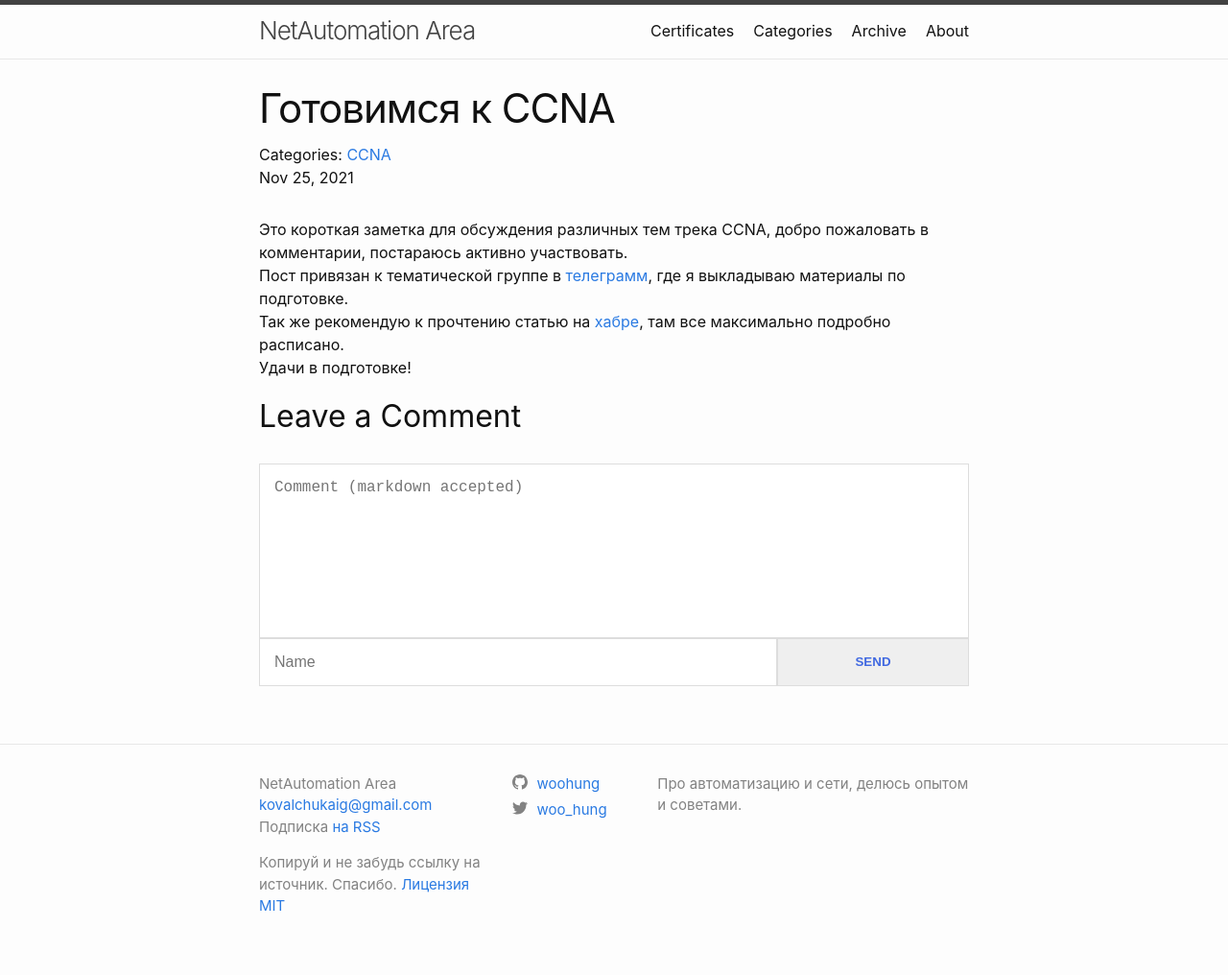
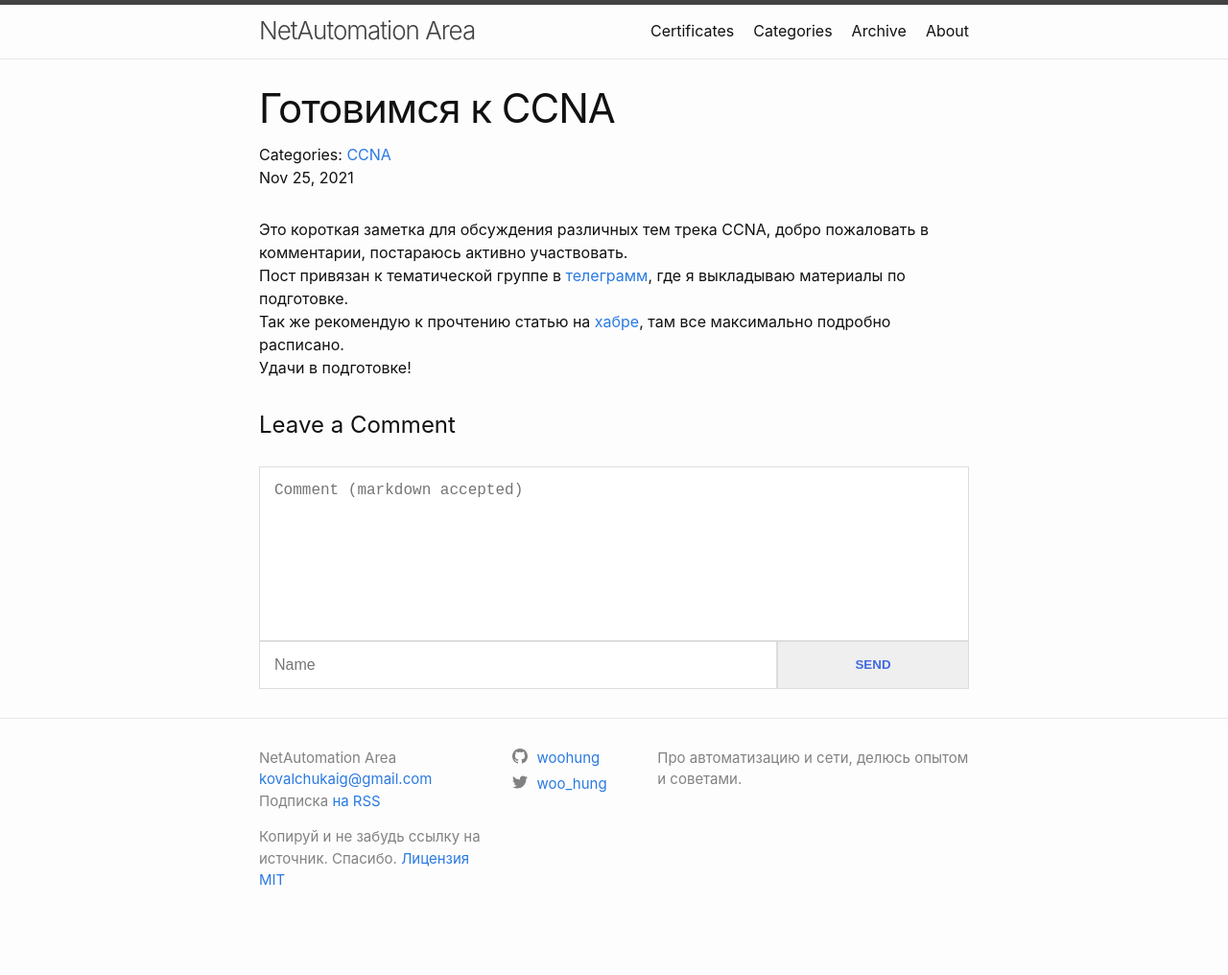
Before and after one commit to woohung/woohung.github.io, a Jekyll site: the page built from _posts/2021-11-25-Готовимся к CCNA.md, in a window 1280 px wide. Shown: the whole page at 96% size. Built offline with Jekyll 4.4.1, drawn with Linux system fonts in a browser that asks for light colours; after the commit the page ends 989 px from its top, so only the background shows below that.

Commit message:
Update post.html

```diff
--- a/_layouts/post.html
+++ b/_layouts/post.html
@@ -32,8 +32,7 @@
 
   <div class="post-content e-content" itemprop="articleBody">
     {{ content }}
-    {% include comments.html %}
   </div>
-
+  {% include comments.html %}
   <a class="u-url" href="{{ page.url | relative_url }}" hidden></a>
 </article>
```
